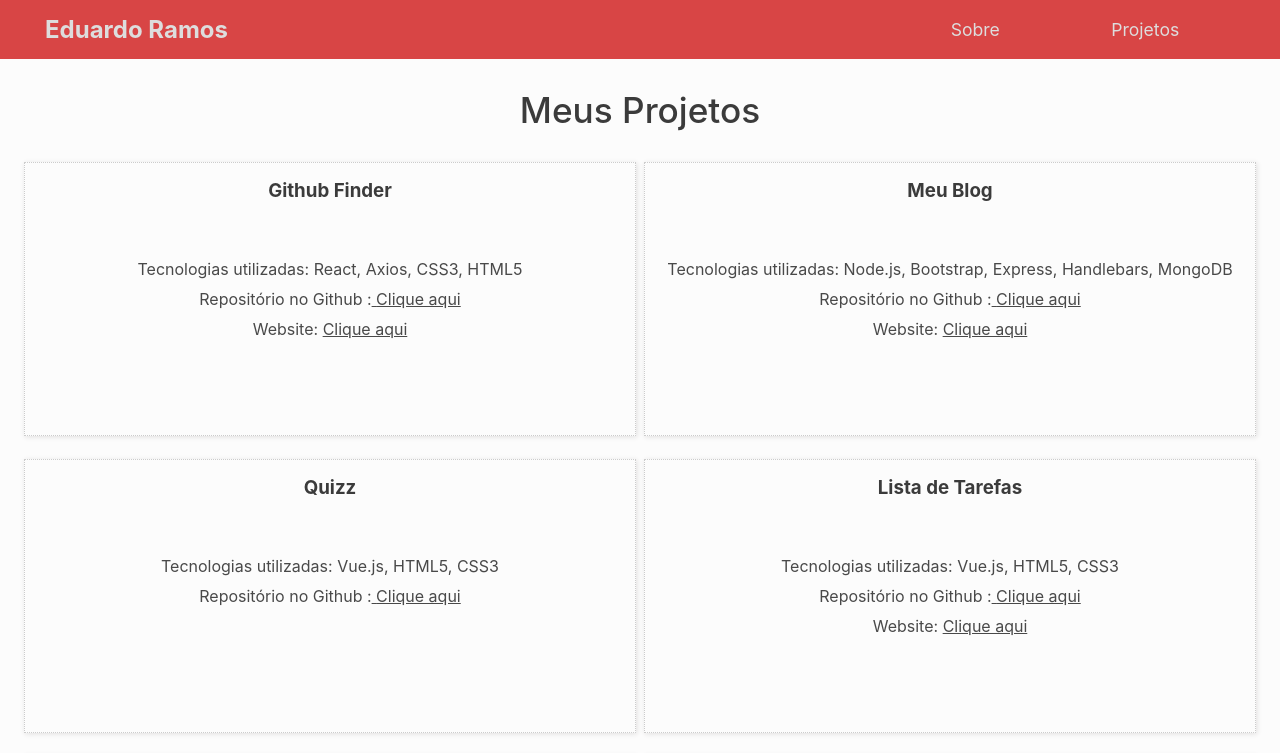
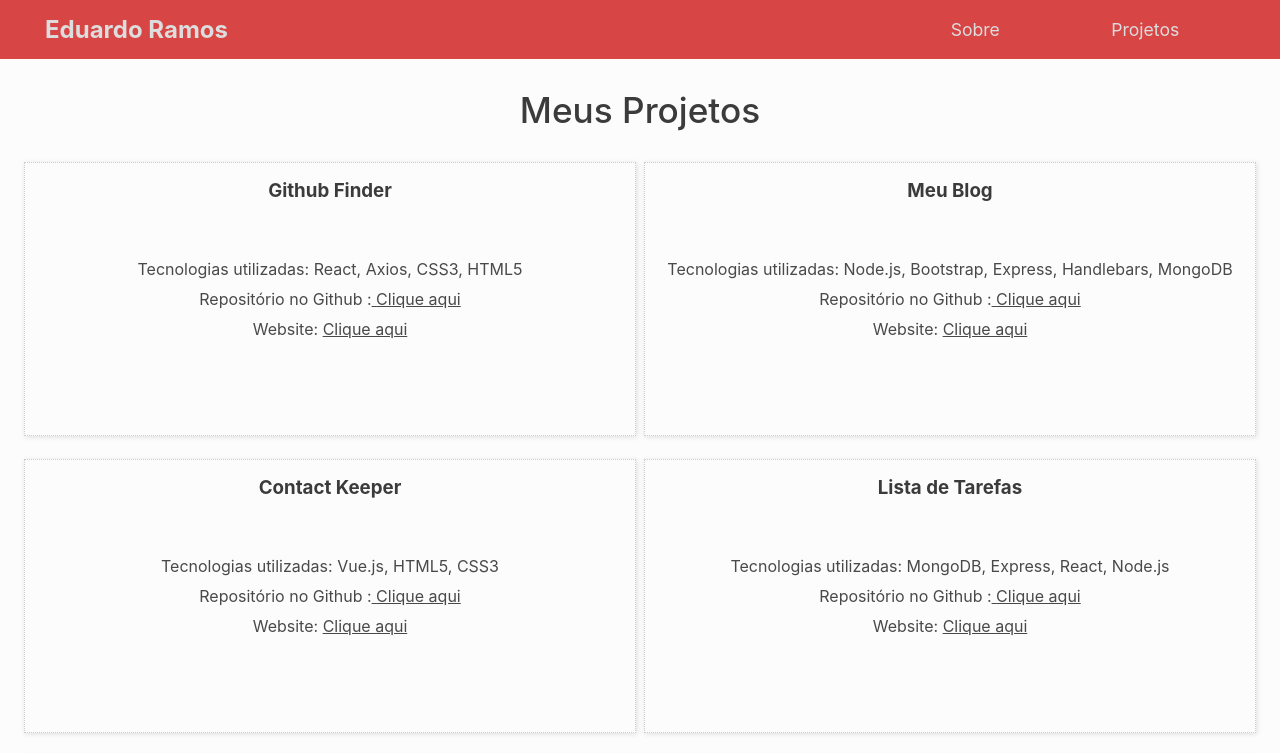
Before and after one commit to eduardoramos1/portfolio-React-Version, a React (Create React App) app: page /projetos in a window 1280 px wide. Shown: the top 753 px of the page. Built offline with nearby package versions, Linux system fonts and the light colour scheme.

Commit message:
Add novo projeto

```diff
--- a/src/App.css
+++ b/src/App.css
@@ -3,6 +3,7 @@
 	--deep-dark: rgb(59, 59, 59);
 	--white: rgb(252, 252, 252);
 	--red: rgb(216, 69, 69);
+	--red-secondary: rgb(216, 55, 55);
 	--light: rgb(221, 221, 221);
 	--light-steel-blue: #b0c4de;
 	--white-smoke: rgb(233, 233, 233);
@@ -167,7 +168,21 @@ nav li {
 	border: #ccc 1px dotted;
 	margin: 0.7rem 0;
 	box-shadow: rgb(224, 223, 223) 1px 1px 5px;
+	position: relative;
+	z-index: -2;
 }
+
+/* .card::after {
+	position: absolute;
+	content: "";
+	z-index: -1;
+	bottom: 0;
+	right: 0;
+	width: 0;
+	height: 0;
+	border-bottom: 15px solid var(--red-secondary);
+	border-left: 15px solid transparent;
+} */
 
 .dark {
 	color: var(--dark);
--- a/src/projects.js
+++ b/src/projects.js
@@ -12,16 +12,16 @@ const projects = [
 		tecnologies: "Node.js, Bootstrap, Express, Handlebars, MongoDB"
 	},
 	{
-		project: "Quizz",
-		website: null,
+		project: "Contact Keeper",
+		website: "https://agenda-app-react.herokuapp.com/login",
 		github: "https://github.com/eduardoramos1/quizz",
 		tecnologies: "Vue.js, HTML5, CSS3 "
 	},
 	{
 		project: "Lista de Tarefas",
 		website: "https://projeto-lista-de-tarefa.herokuapp.com/",
-		github: "https://github.com/eduardoramos1/projeto-lista-de-tarefas",
-		tecnologies: "Vue.js, HTML5, CSS3 "
+		github: "https://github.com/eduardoramos1/contact-keeper",
+		tecnologies: "MongoDB, Express, React, Node.js"
 	},
 	{
 		project: "Paralax Layout",
```
